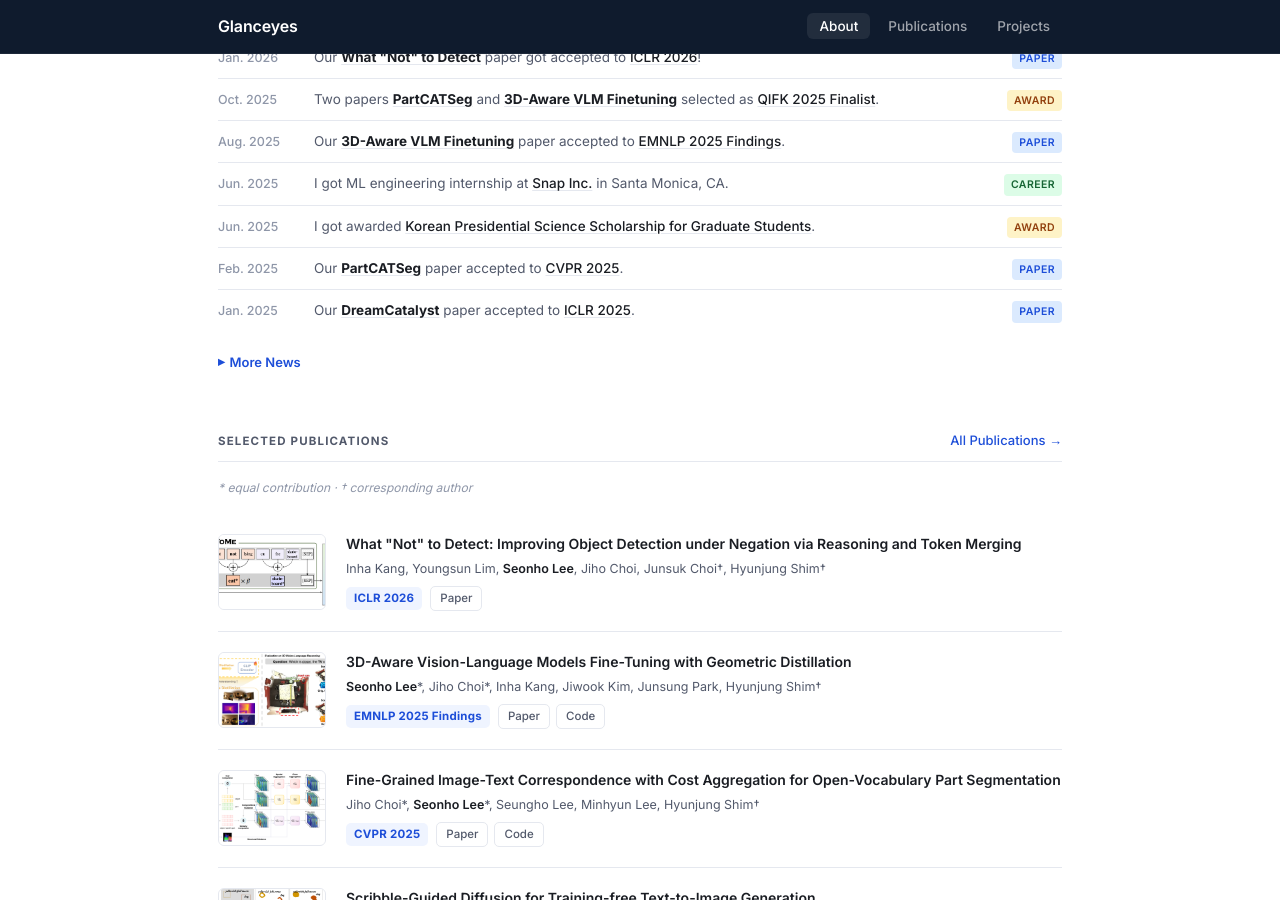
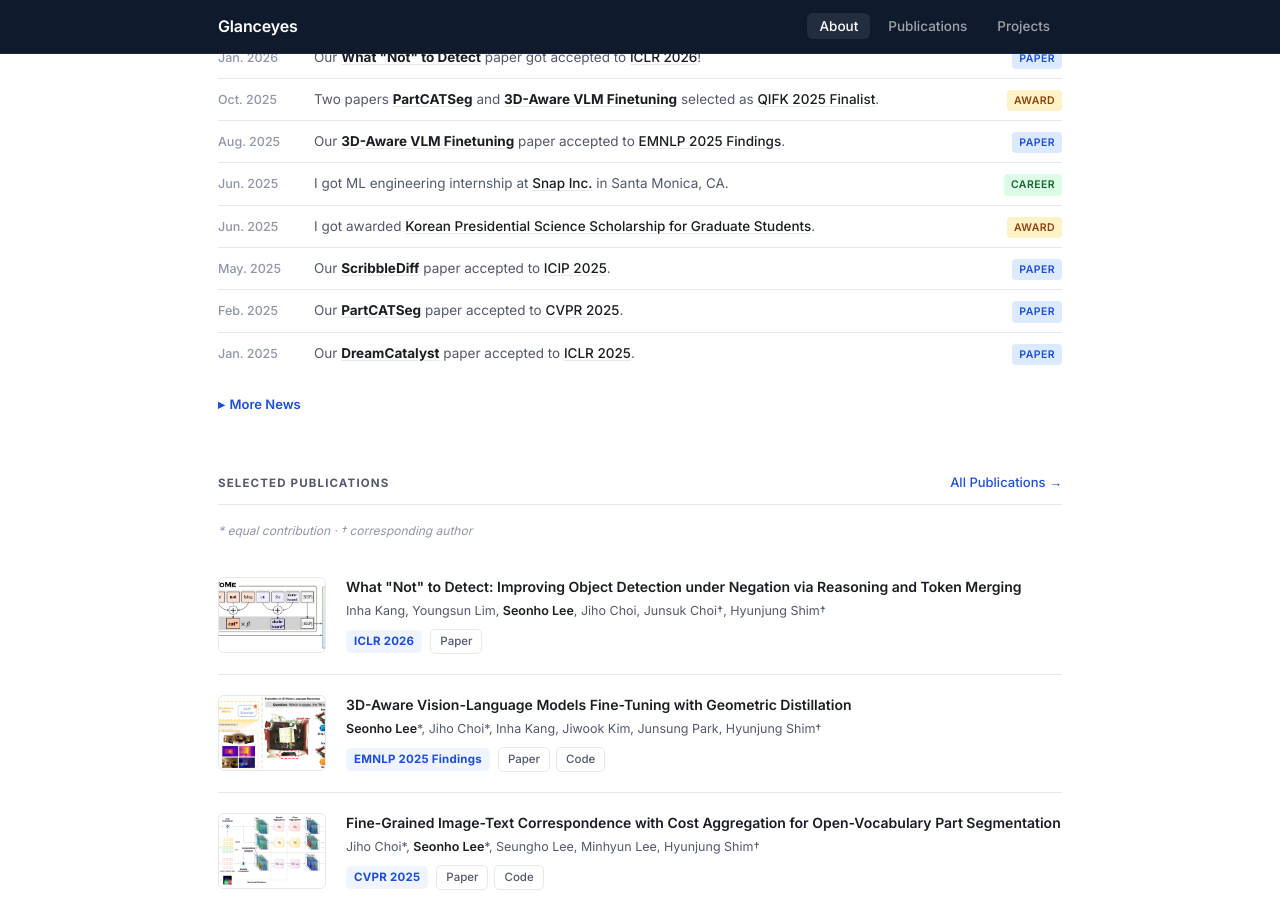
Before and after one commit to Glanceyes/Glanceyes.github.io, a Jekyll site: the page built from _pages/index.md, in a window 1280 px wide and 900 px high, scrolled down 603 px. Built offline with Jekyll 4.4.1, drawn with Linux system fonts in a browser that asks for light colours.

Commit message:
Fix news order: move May 2025 from More News into main list
Co-Authored-By: Claude Sonnet 4.6 <noreply@anthropic.com>

```diff
--- a/_pages/index.md
+++ b/_pages/index.md
@@ -39,6 +39,11 @@ description: Griffin Sunho (Seonho) Lee – Applied AI Researcher at Krafton AI
       <span class="news-tag award">Award</span>
     </li>
     <li class="news-item">
+      <span class="news-date">May. 2025</span>
+      <span class="news-content">Our <a href="/publications#c3"><strong>ScribbleDiff</strong></a> paper accepted to <strong><a href="https://2025.ieeeicip.org/" target="_blank">ICIP 2025</a></strong>.</span>
+      <span class="news-tag paper">Paper</span>
+    </li>
+    <li class="news-item">
       <span class="news-date">Feb. 2025</span>
       <span class="news-content">Our <a href="/publications#c4"><strong>PartCATSeg</strong></a> paper accepted to <strong><a href="https://cvpr.thecvf.com/Conferences/2025" target="_blank">CVPR 2025</a></strong>.</span>
       <span class="news-tag paper">Paper</span>
@@ -55,11 +60,6 @@ description: Griffin Sunho (Seonho) Lee – Applied AI Researcher at Krafton AI
     </button>
     <div class="more-news-body" id="moreNewsBody">
       <ul class="news-list" style="margin-top:12px;">
-        <li class="news-item">
-          <span class="news-date">May. 2025</span>
-          <span class="news-content">Our <a href="/publications#c3"><strong>ScribbleDiff</strong></a> paper accepted to <strong><a href="https://2025.ieeeicip.org/" target="_blank">ICIP 2025</a></strong>.</span>
-          <span class="news-tag paper">Paper</span>
-        </li>
         <li class="news-item">
           <span class="news-date">Sep. 2024</span>
           <span class="news-content">Our <a href="/publications#c1"><strong>PartCLIPSeg</strong></a> paper accepted to <strong><a href="https://neurips.cc/Conferences/2024" target="_blank">NeurIPS 2024</a></strong>.</span>
```
